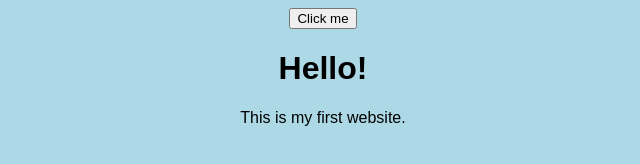
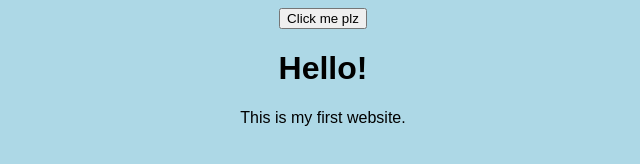
Before and after one commit to Tacocat702/catslikecookies2211, a plain HTML site: page index.html in a window 1280 px wide. Shown: the full height of the page, 317-957 px from the left. Drawn offline with Linux system fonts and the light colour scheme.

Commit message:
Add files via upload

```diff
--- a/index.html
+++ b/index.html
@@ -1,7 +1,7 @@
 <!DOCTYPE html>
 <html>
 <body>
-<button onclick="alert('You clicked me!')">Click me</button>
+<button onclick="alert('You clicked me!')">Click me plz</button>
 <style>
   body {
     background-color: lightblue;
```
